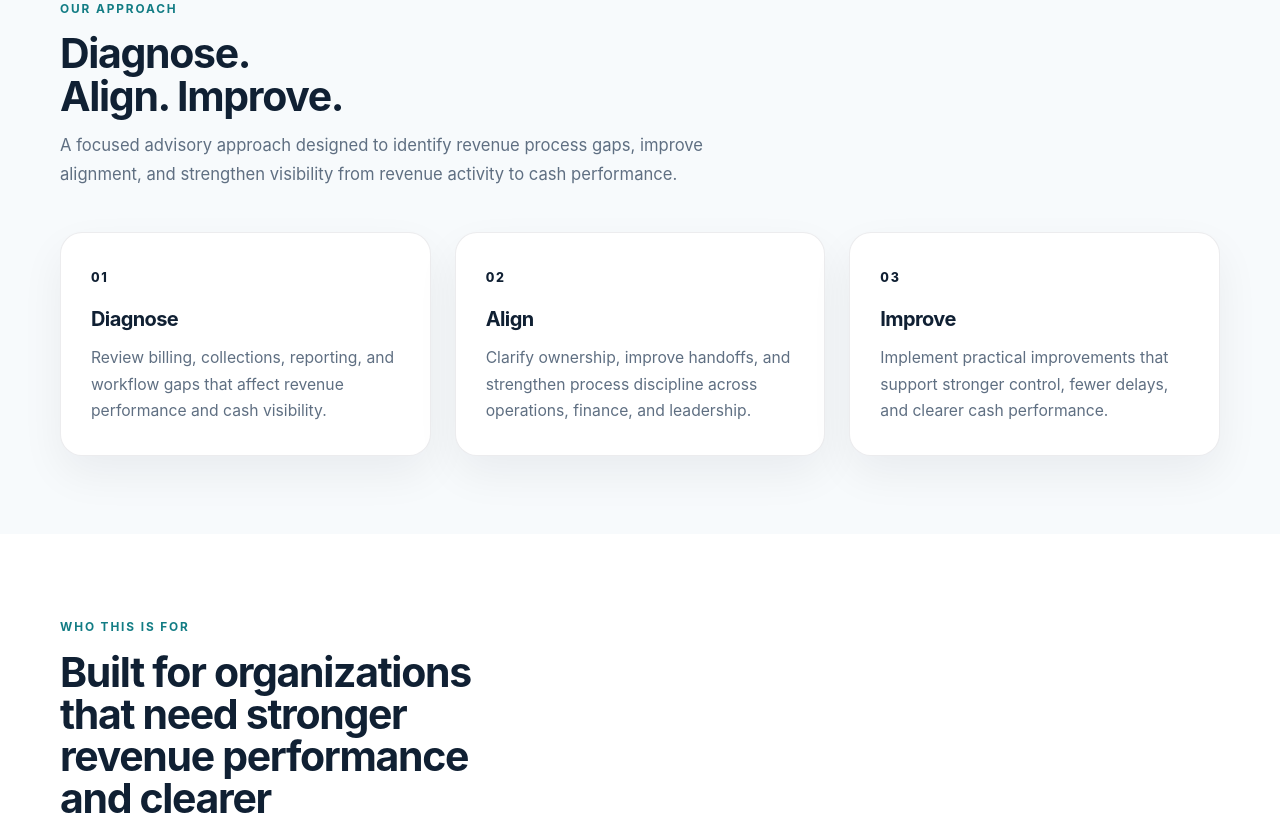
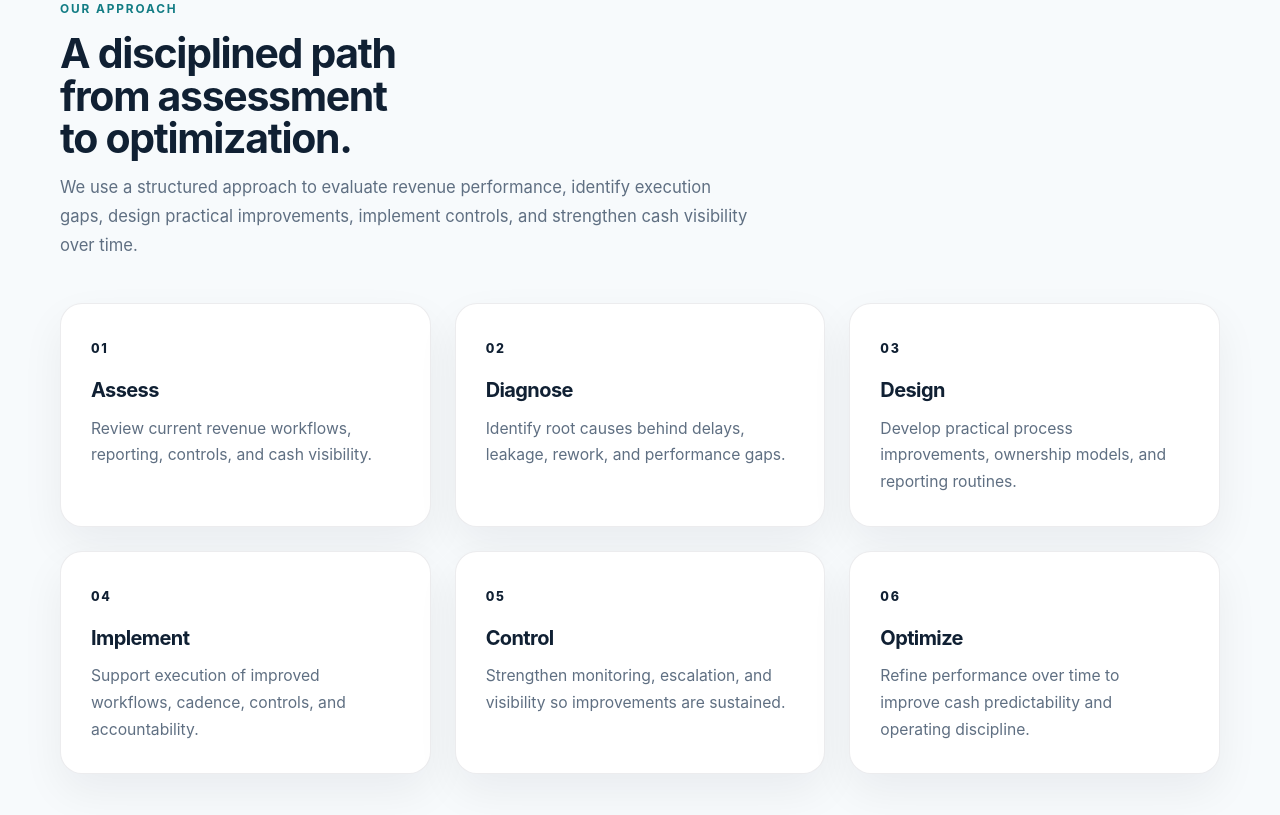
Before and after one commit to pjechete/prosperity-heritage-Advisory-Services, a Next.js app: page / in a window 1280 px wide. Shown: the part 2140-2955 px from the top of the page. Built offline with nearby package versions, Linux system fonts and the light colour scheme.

Commit message:
Update page.tsx

```diff
--- a/src/app/page.tsx
+++ b/src/app/page.tsx
@@ -154,40 +154,51 @@ export default function HomePage() {
   <div className="container approach-section">
     <div className="approach-copy">
       <p className="section-label">Our approach</p>
-      <h2 className="section-title">Diagnose. Align. Improve.</h2>
+      <h2 className="section-title">
+        A disciplined path from assessment to optimization.
+      </h2>
       <p className="section-copy">
-        A focused advisory approach designed to identify revenue process gaps,
-        improve alignment, and strengthen visibility from revenue activity to
-        cash performance.
+        We use a structured approach to evaluate revenue performance, identify
+        execution gaps, design practical improvements, implement controls, and
+        strengthen cash visibility over time.
       </p>
     </div>
 
-    <div className="approach-steps">
+    <div className="approach-steps six-step">
       <div className="approach-step">
         <span>01</span>
-        <h3>Diagnose</h3>
-        <p>
-          Review billing, collections, reporting, and workflow gaps that affect
-          revenue performance and cash visibility.
-        </p>
+        <h3>Assess</h3>
+        <p>Review current revenue workflows, reporting, controls, and cash visibility.</p>
       </div>
 
       <div className="approach-step">
         <span>02</span>
-        <h3>Align</h3>
-        <p>
-          Clarify ownership, improve handoffs, and strengthen process discipline
-          across operations, finance, and leadership.
-        </p>
+        <h3>Diagnose</h3>
+        <p>Identify root causes behind delays, leakage, rework, and performance gaps.</p>
       </div>
 
       <div className="approach-step">
         <span>03</span>
-        <h3>Improve</h3>
-        <p>
-          Implement practical improvements that support stronger control, fewer
-          delays, and clearer cash performance.
-        </p>
+        <h3>Design</h3>
+        <p>Develop practical process improvements, ownership models, and reporting routines.</p>
+      </div>
+
+      <div className="approach-step">
+        <span>04</span>
+        <h3>Implement</h3>
+        <p>Support execution of improved workflows, cadence, controls, and accountability.</p>
+      </div>
+
+      <div className="approach-step">
+        <span>05</span>
+        <h3>Control</h3>
+        <p>Strengthen monitoring, escalation, and visibility so improvements are sustained.</p>
+      </div>
+
+      <div className="approach-step">
+        <span>06</span>
+        <h3>Optimize</h3>
+        <p>Refine performance over time to improve cash predictability and operating discipline.</p>
       </div>
     </div>
   </div>
```
